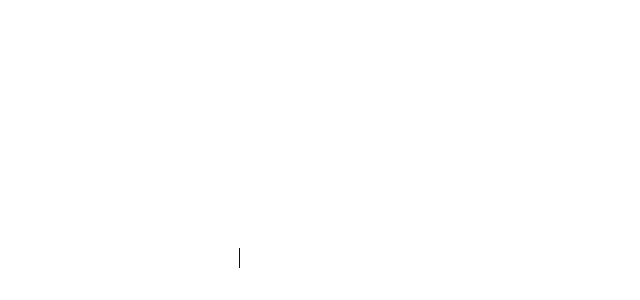
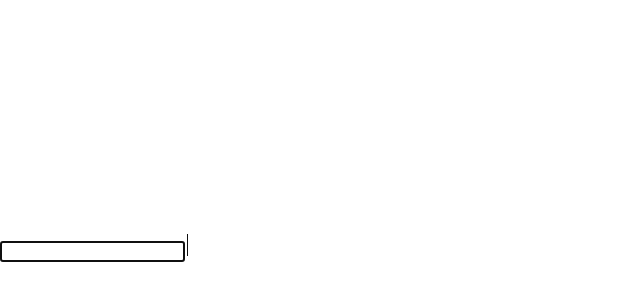
Before and after one commit to macxintosh/muse-mirror, a React (Vite) app: page / in a window 1280 px wide. Shown: the part 152-452 px from the top of the page, without its empty margins (0-640 px from the left). Built offline with nearby package versions, Linux system fonts and the light colour scheme.

Commit message:
Simplified UI exactly as Steve would; clean and centered

```diff
--- a/src/styles.css
+++ b/src/styles.css
@@ -1,60 +1,16 @@
 body, html {
-    height: 100vh;
     margin: 0;
     padding: 0;
-    background-color: white;
-    font-family: "Helvetica Neue", Helvetica, Arial, sans-serif;
-    color: black;
-  }
-
-  .container {
-    height: 100%;
-    display: flex;
-    flex-direction: column;
-    justify-content: center;
-    align-items: center;
-  }
-
-  .messages {
-    text-align: center;
-    max-width: 500px;
-    margin-bottom: 20px;
-    font-size: 16px;
-    color: #666;
-  }
-
-  .user {
-    color: black;
-  }
-
-  .assistant {
-    color: #888;
-    font-size: 15px;
-    margin-top: 10px;
-  }
-
-  .input-wrapper {
-    display: flex;
-    align-items: center;
-    justify-content: center;
-  }
-
-  .input {
-    border: none;
-    outline: none;
-    background: transparent;
-    font-size: 18px;
-    color: black;
-    text-align: center;
-    caret-color: transparent;
+    background-color: #fff;
   }
 
   .cursor {
+    display: inline-block;
     width: 1px;
-    height: 20px;
-    background-color: black;
+    height: 22px;
+    background-color: #000;
     animation: breathe 5s infinite ease-in-out;
-    margin-left: 3px;
+    margin-left: 2px;
   }
 
   @keyframes breathe {
```
